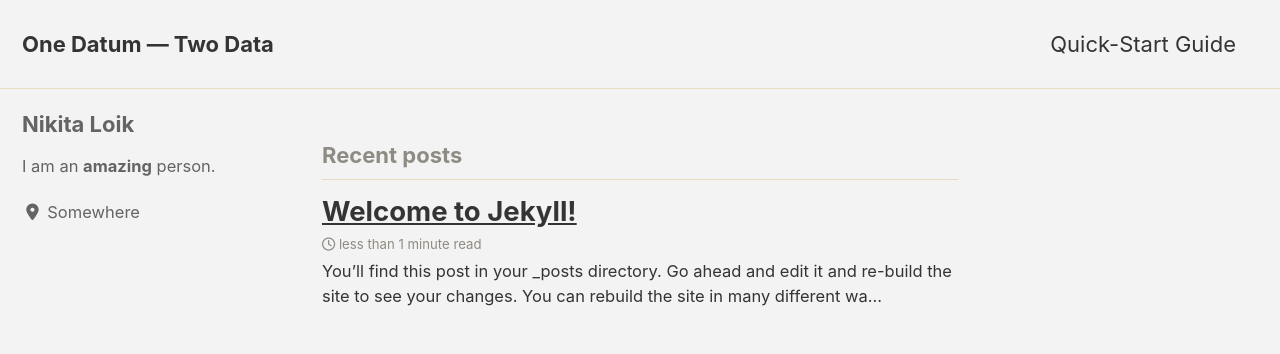
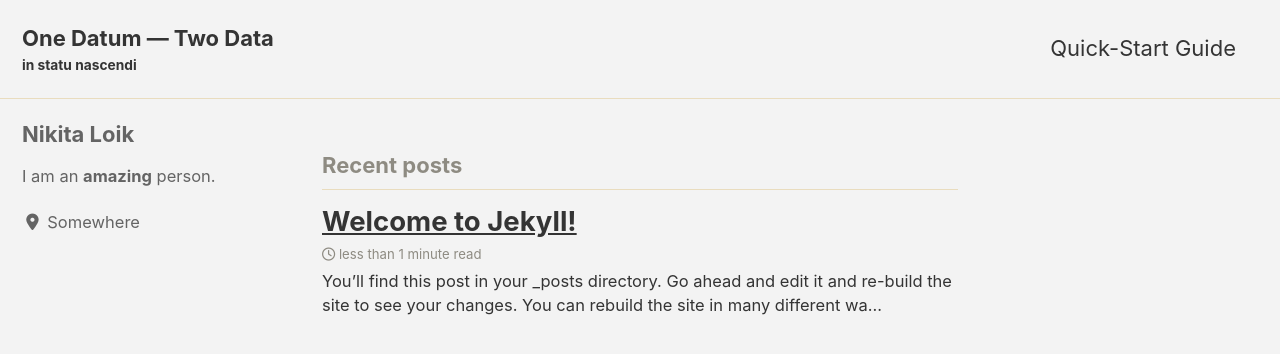
Before and after one commit to nikita-loik/one-datum-two-data, a Jekyll site: the page built from index.html, in a window 1280 px wide and 900 px high. Shown: the top 354 px of the window. Built offline with Jekyll 4.4.1, drawn with Linux system fonts in a browser that asks for light colours; cached includes are drawn as plain includes; nearby versions of some CDN libraries; the list of posts is cut into pages by our own code.

Commit message:
Set subtitle to 'in statu nascendi'

```diff
--- a/_config.yml
+++ b/_config.yml
@@ -18,7 +18,7 @@ minimal_mistakes_skin    : "dirt"  # "default", "air", "aqua", "contrast", "dark
 locale                   : "en-GB"
 title                    : "One Datum — Two Data"
 title_separator          : "-"
-subtitle                 : # site tagline that appears below site title in masthead
+subtitle                 : "in statu nascendi"  # site tagline that appears below site title in masthead
 name                     : "Nikita Loik"
 description              : "An amazing website."
 url                      : # the base hostname & protocol for your site e.g. "https://mmistakes.github.io"
```
